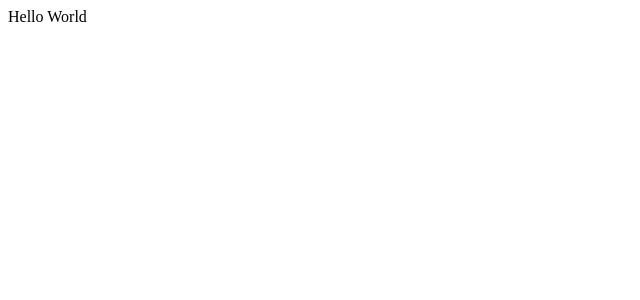
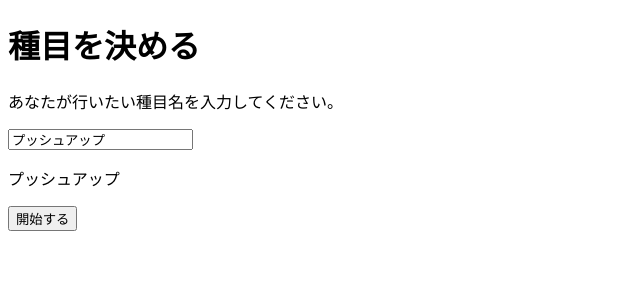
Before and after one commit to honjet/kintrainer, a React app: page / in a window 1280 px wide. Shown: the top 300 px of the page, without its empty margins (0-640 px from the left). Built offline with nearby package versions, Linux system fonts and the light colour scheme.

Commit message:
create app

```diff
--- /dev/null
+++ b/src/App.js
@@ -0,0 +1,21 @@
+import React from 'react';
+import {BrowserRouter, Switch, Route} from 'react-router-dom';
+
+import WillDo from './WillDo';
+import Doing from './Doing';
+import Done from './Done';
+
+function App(props) {
+  return (
+    // <Form />
+    <BrowserRouter>
+      <Switch>
+        <Route exact path="/" component={WillDo} />
+        <Route path="/doing" component={Doing} />
+        <Route path='/done' component={Done} />
+      </Switch>
+    </BrowserRouter>
+  );
+}
+
+export default App;
--- /dev/null
+++ b/src/Doing.js
@@ -0,0 +1,41 @@
+import React, {useState, useEffect, useRef} from 'react';
+
+const Doing = props => {
+  const interval = 3; // とりあえず3秒 あとで設定できるようにする
+  const {name} = props.location.state;
+  const [elapsedSeconds, setElapsedSeconds] = useState(0);
+  const count = () => parseInt(elapsedSeconds / interval, 10);
+
+  useEffect(() => {
+    const id = setInterval(() => {
+      setElapsedSeconds(s => s + 1);
+    }, 1000);
+    return () => {
+      clearInterval(id);
+    };
+  }, []);
+
+  return (
+    <div className="container">
+      <h1>Now Training...</h1>
+      <dl>
+        <dt>{props.location.state.name}: {interval}秒毎に1回</dt>
+        <dd>
+          <p>time: {elapsedSeconds}秒</p>
+          <p>count: {count()}回</p>
+        </dd>
+      </dl>
+      <button
+        onClick={() =>
+          props.history.push({
+            pathname: '/done',
+            state: {name: name, count: count()},
+          })
+        }>
+        終わった
+      </button>
+    </div>
+  );
+};
+
+export default Doing;
--- /dev/null
+++ b/src/Done.js
@@ -0,0 +1,31 @@
+import React from 'react';
+import { Link } from 'react-router-dom';
+
+const Done = props => {
+  const {name, count} = props.location.state;
+
+  const text = `${name}を${count}回やったぞ！`
+  const url = 'https://kintrainer.netlify.com/'
+  const hashtags = 'ワークアウト,筋トレ,kintrainer'
+
+  const tweetURI = `https://twitter.com/intent/tweet?text=${text}&url=${url}&hashtags=${hashtags}`
+  const encodedURI = encodeURI(tweetURI)
+
+  return (
+    <div className="container">
+      <h1>トレーニング成果</h1>
+      <p>おつかれさまでした！</p>
+      <ul>
+        <li>
+          {name}: {count}回
+        </li>
+      </ul>
+      <ul>
+      <li><a href={encodedURI}>Twitterへ投稿</a></li>
+      <li><Link to='/'>最初に戻る</Link></li>
+      </ul>
+    </div>
+  );
+};
+
+export default Done;
--- /dev/null
+++ b/src/WillDo.js
@@ -0,0 +1,31 @@
+import React, {useState} from 'react';
+import {withRouter, Route} from 'react-router-dom';
+
+import Doing from './Doing';
+
+const WillDo = props => {
+  const [name, setName] = useState('プッシュアップ');
+
+  return (
+    <div className="container">
+      <h1>種目を決める</h1>
+      <p>あなたが行いたい種目名を入力してください。</p>
+      <input
+        type="text"
+        name="name"
+        id="name"
+        value={name}
+        onChange={e => setName(e.target.value)}
+      />
+      <p>{name}</p>
+      <button
+        onClick={() =>
+          props.history.push({pathname: '/doing', state: {name: name}})
+        }>
+        開始する
+      </button>
+    </div>
+  );
+};
+
+export default withRouter(WillDo);
--- /dev/null
+++ b/src/index.js
@@ -0,0 +1,5 @@
+import React from 'react';
+import ReactDOM from 'react-dom';
+import App from './App'
+
+ReactDOM.render(<App />, document.getElementById('root'));
--- a/src/index.jsx
+++ /dev/null
@@ -1,4 +0,0 @@
-import React from 'react';
-import ReactDOM from 'react-dom';
-
-ReactDOM.render(<div> Hello World </div>, document.getElementById('root'));
--- a/webpack.config.js
+++ b/webpack.config.js
@@ -2,7 +2,7 @@ const publidDir = __dirname + '/public';
 
 module.exports = {
   entry: [
-    './src/index.jsx'
+    './src/index.js'
   ],
   output: {
     path: publidDir,
```
